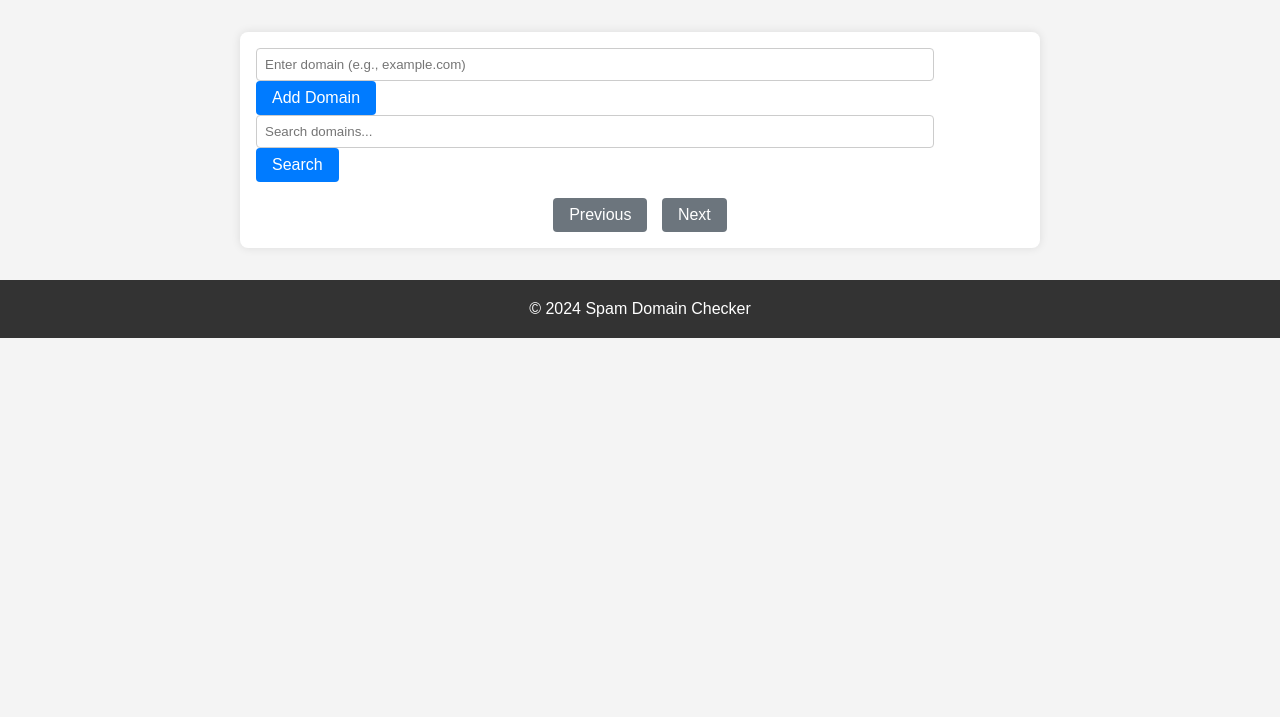
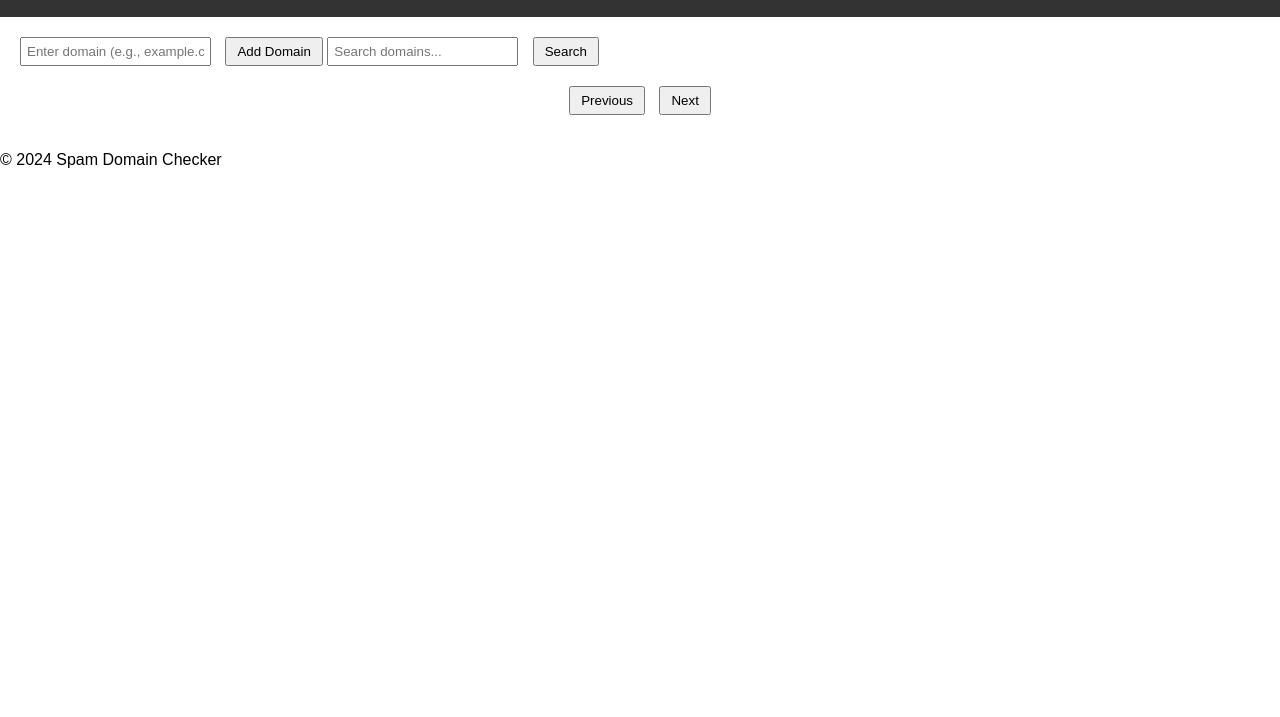
Before and after one commit to taxagent/spam-domain-check, a plain HTML site: page index.html in a window 1280 px wide. Shown: the part 83-800 px from the top of the page. Drawn offline with Linux system fonts and the light colour scheme.

Commit message:
Update styles.css

```diff
--- a/styles.css
+++ b/styles.css
@@ -1,102 +1,50 @@
-/* Basic Reset */
-* {
+body {
+    font-family: Arial, sans-serif;
     margin: 0;
     padding: 0;
-    box-sizing: border-box;
-}
-
-body {
-    font-family: Arial, sans-serif;
-    line-height: 1.6;
-    background-color: #f4f4f4;
 }
 
 header {
-    background: #333;
+    background-color: #333;
     color: #fff;
-    padding: 1rem 0;
+    padding: 10px 20px;
     text-align: center;
 }
 
-header h1 {
-    margin: 0;
-}
-
 .main-content {
-    max-width: 800px;
-    margin: 2rem auto;
-    padding: 1rem;
-    background: #fff;
-    border-radius: 8px;
-    box-shadow: 0 0 10px rgba(0, 0, 0, 0.1);
+    padding: 20px;
 }
 
 #domain-form {
-    margin-bottom: 1rem;
+    margin-bottom: 20px;
 }
 
-#domain-input, #search-input {
-    width: calc(100% - 90px);
-    padding: 0.5rem;
+#domain-form input {
     margin-right: 10px;
-    border: 1px solid #ccc;
-    border-radius: 4px;
+    padding: 5px;
 }
 
-button {
-    padding: 0.5rem 1rem;
-    border: none;
-    border-radius: 4px;
-    background: #007bff;
-    color: #fff;
-    cursor: pointer;
-    font-size: 1rem;
-}
-
-button:hover {
-    background: #0056b3;
+#domain-form button {
+    padding: 5px 10px;
 }
 
 #domains {
-    margin-top: 1rem;
+    margin-top: 20px;
 }
 
 .domain-item {
-    padding: 1rem;
-    border-bottom: 1px solid #eee;
-    display: flex;
-    justify-content: space-between;
-    align-items: center;
-}
-
-.domain-item button {
-    background: #28a745;
-    margin: 0 5px;
-}
-
-.domain-item button.spam {
-    background: #dc3545;
+    margin-bottom: 10px;
+    padding: 10px;
+    border: 1px solid #ddd;
+    border-radius: 5px;
 }
 
 .pagination {
-    margin-top: 1rem;
+    margin-top: 20px;
     text-align: center;
 }
 
 .pagination button {
-    background: #6c757d;
-    color: #fff;
-    padding: 0.5rem 1rem;
+    padding: 5px 10px;
     margin: 0 5px;
 }
-
-.pagination button:hover {
-    background: #5a6268;
-}
-
-footer {
-    text-align: center;
-    padding: 1rem;
-    background: #333;
-    color: #fff;
-}
```
